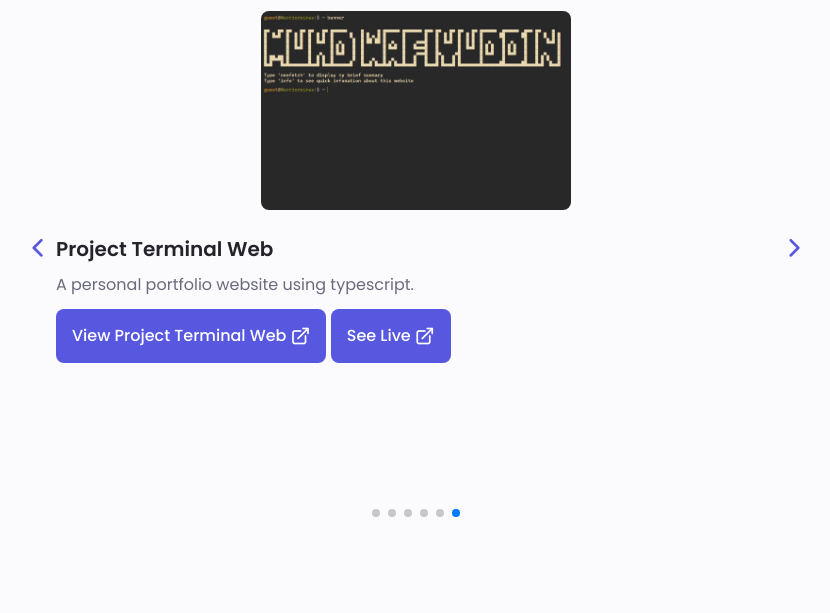
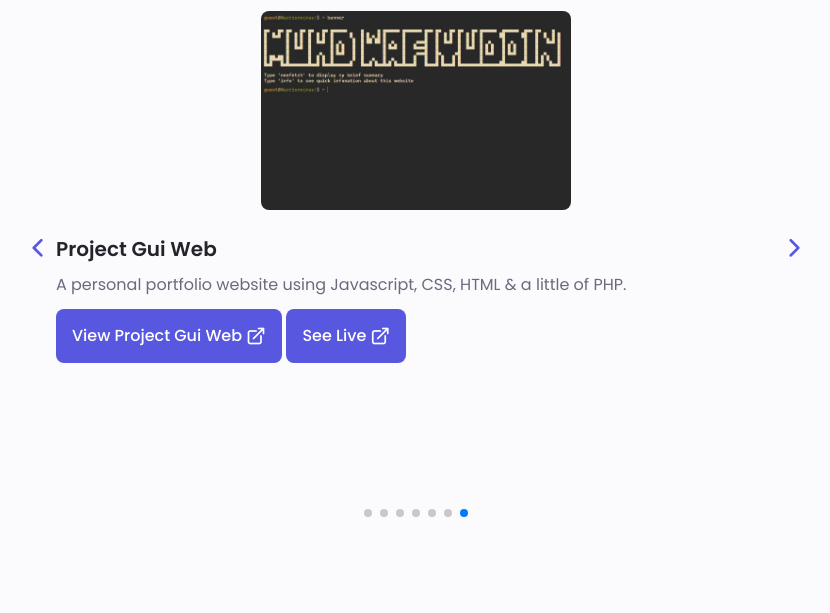
Before and after one commit to WarriorWiras/GuiWeb, a PHP site: page / in a window 1280 px wide. Shown: the part 5454-6067 px from the top of the page, without its empty margins (224-1054 px from the left). Run offline with PHP 8.4, Linux system fonts and the light colour scheme; some libraries are stand-ins or nearby versions.

Commit message:
updated 22.2.24

```diff
--- a/CSS/newcss.css
+++ b/CSS/newcss.css
@@ -539,6 +539,12 @@ img {
 .skills__IDSIPS{
     width: 65%;
 }
+.skills__vercel{
+    width: 85%;
+}
+.skills__github{
+    width: 90%;
+}
 
 /* For Application*/
 .skills__DockPort{
@@ -557,7 +563,9 @@ img {
 .skills__Networking{
     width: 75%;
 }
-
+.skills__EHPT{
+    width: 65%;
+}
 
 
 
--- a/allofmywork/projects.php
+++ b/allofmywork/projects.php
@@ -128,6 +128,31 @@
                     </a>
                 </div>
             </div>
+            <!-- -----------------------Project 7 done---------------------- -->
+            <div class="portfolio__content grid swiper-slide">
+                <img src="img/Projects/Terminal.jpg" class="portfolio__img"/>
+
+                <div class="portfolio__data">
+                    <h3 class="portfolio__title">Project Gui Web</h3>
+                    <p class="portfolio__description">
+                        A personal portfolio website using Javascript, CSS, HTML & a little of PHP.
+                    </p>
+                    <a
+                        href="https://github.com/WarriorWiras/GuiWeb" target="_blank"
+                        class="button button--flex button--small portfolio__button"
+                        >
+                        View Project Gui Web
+                        <i class="uil uil-external-link-alt button__icon"></i>
+                    </a>
+                    <a
+                        href="https://www.wafiyuddin.name" target="_blank"
+                        class="button button--flex button--small portfolio__button"
+                        >
+                        See Live
+                        <i class="uil uil-external-link-alt button__icon"></i>
+                    </a>
+                </div>
+            </div>
 
         </div>
 
--- a/allofmywork/skills.php
+++ b/allofmywork/skills.php
@@ -186,6 +186,24 @@
                             <span class="skills__percentage skills__IDSIPS"></span>
                         </div>
                     </div>
+                    <div class="skills__data">
+                        <div class="skills__titles">
+                            <h3 class="skills__name">Vercel</h3>
+                            <span class="skills__nuber">85%</span>
+                        </div>
+                        <div class="skills__bar">
+                            <span class="skills__percentage skills__vercel"></span>
+                        </div>
+                    </div>
+                    <div class="skills__data">
+                        <div class="skills__titles">
+                            <h3 class="skills__name">Github</h3>
+                            <span class="skills__nuber">90%</span>
+                        </div>
+                        <div class="skills__bar">
+                            <span class="skills__percentage skills__github"></span>
+                        </div>
+                    </div>
                 </div>
             </div>
 
@@ -246,6 +264,15 @@
                             <span class="skills__percentage skills__Networking"></span>
                         </div>
                     </div>
+                                        <div class="skills__data">
+                        <div class="skills__titles">
+                            <h3 class="skills__name">Ethical Hacking & Penetration Testing</h3>
+                            <span class="skills__nuber">65%</span>
+                        </div>
+                        <div class="skills__bar">
+                            <span class="skills__percentage skills__EHPT"></span>
+                        </div>
+                    </div>
                 </div>
             </div>
             <!-- TO BE CONTINUE!!! -->
```
Also changed, not shown: img/Projects/Gui.JPG (added).
